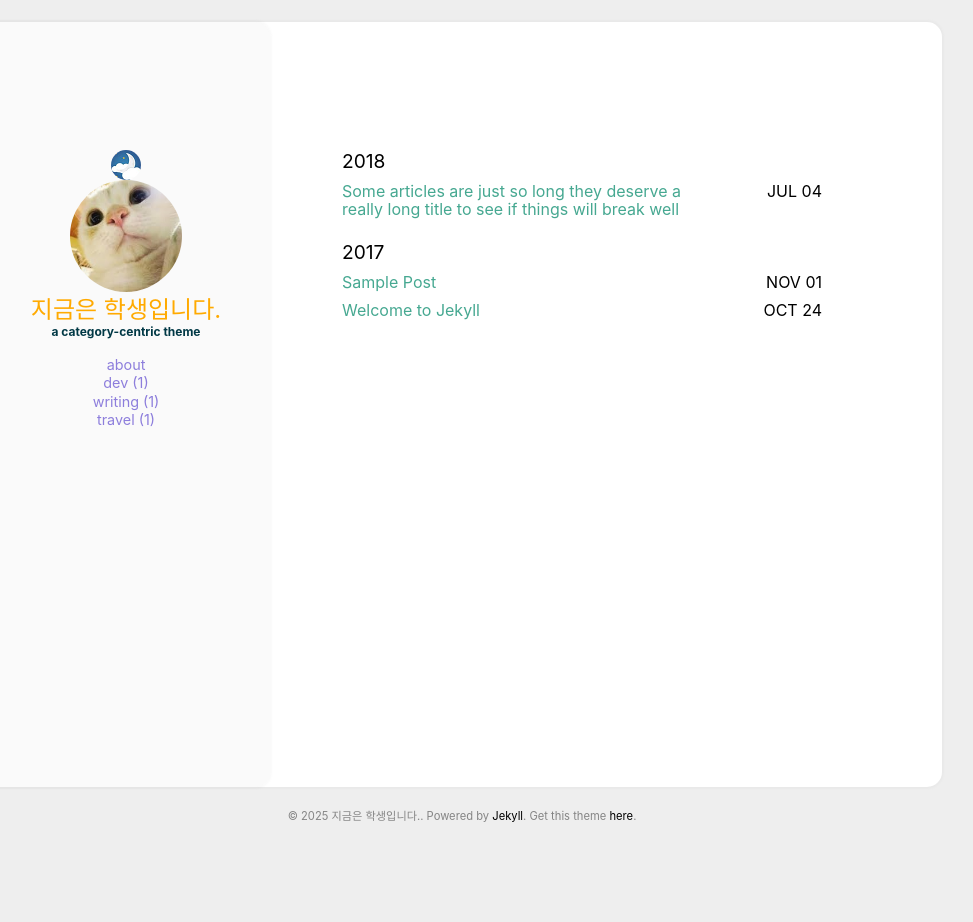
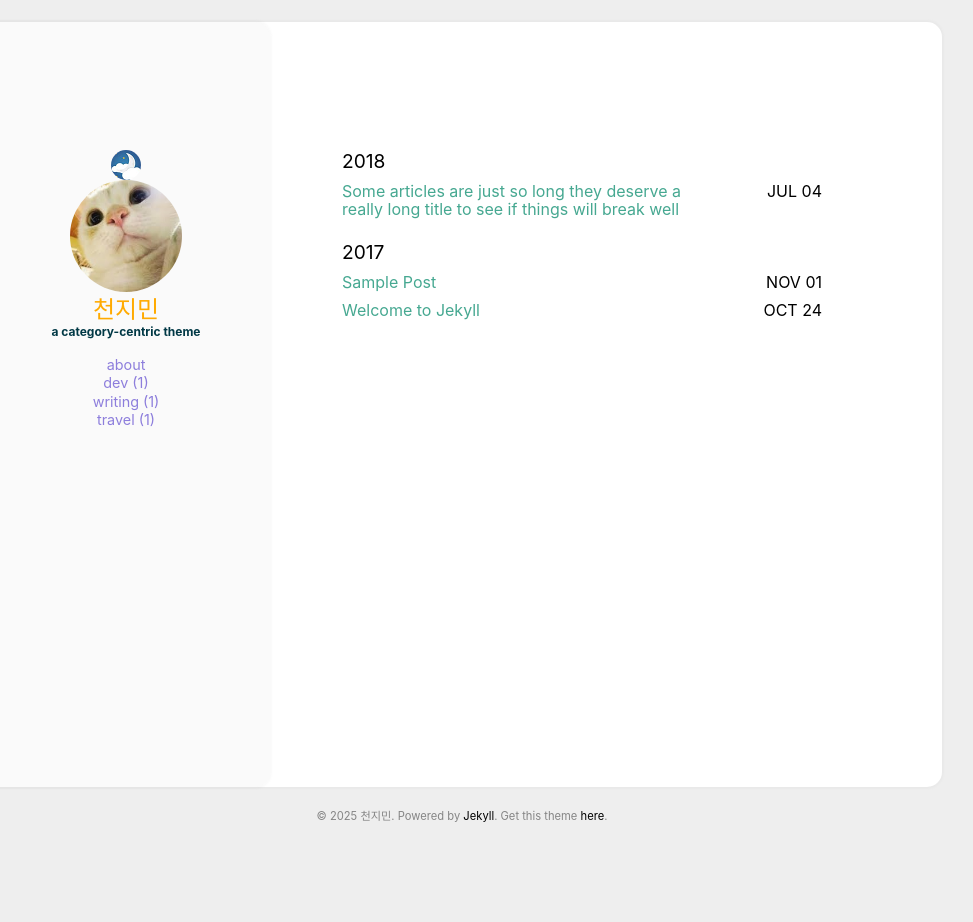
Before and after one commit to J-2025-or/nohello-copy, a Jekyll site: the page built from index.html, in a window 1280 px wide. Shown: the whole page, without its empty margins (178-1151 px from the left). Built offline with Jekyll 4.4.1, drawn with Linux system fonts in a browser that asks for light colours.

```diff
--- a/_config.yml
+++ b/_config.yml
@@ -20,7 +20,7 @@ cusdis:
     app_id: #your cusdis app_id
 
 user:
-  name: 지금은 학생입니다.
+  name: 천지민
   pic: /assets/img/cat.jpg
   picAlt: "catbook"
   job: a category-centric theme
```
